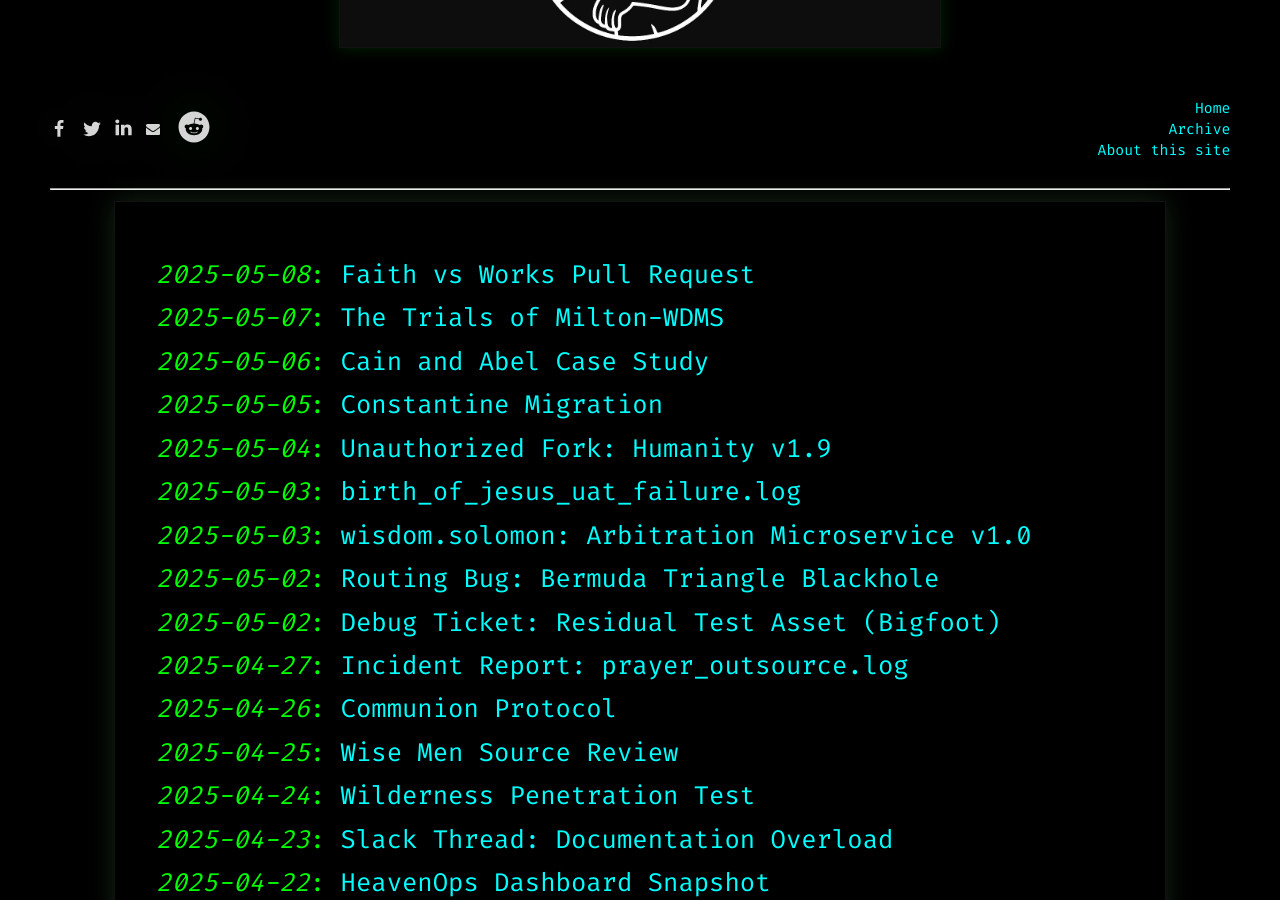
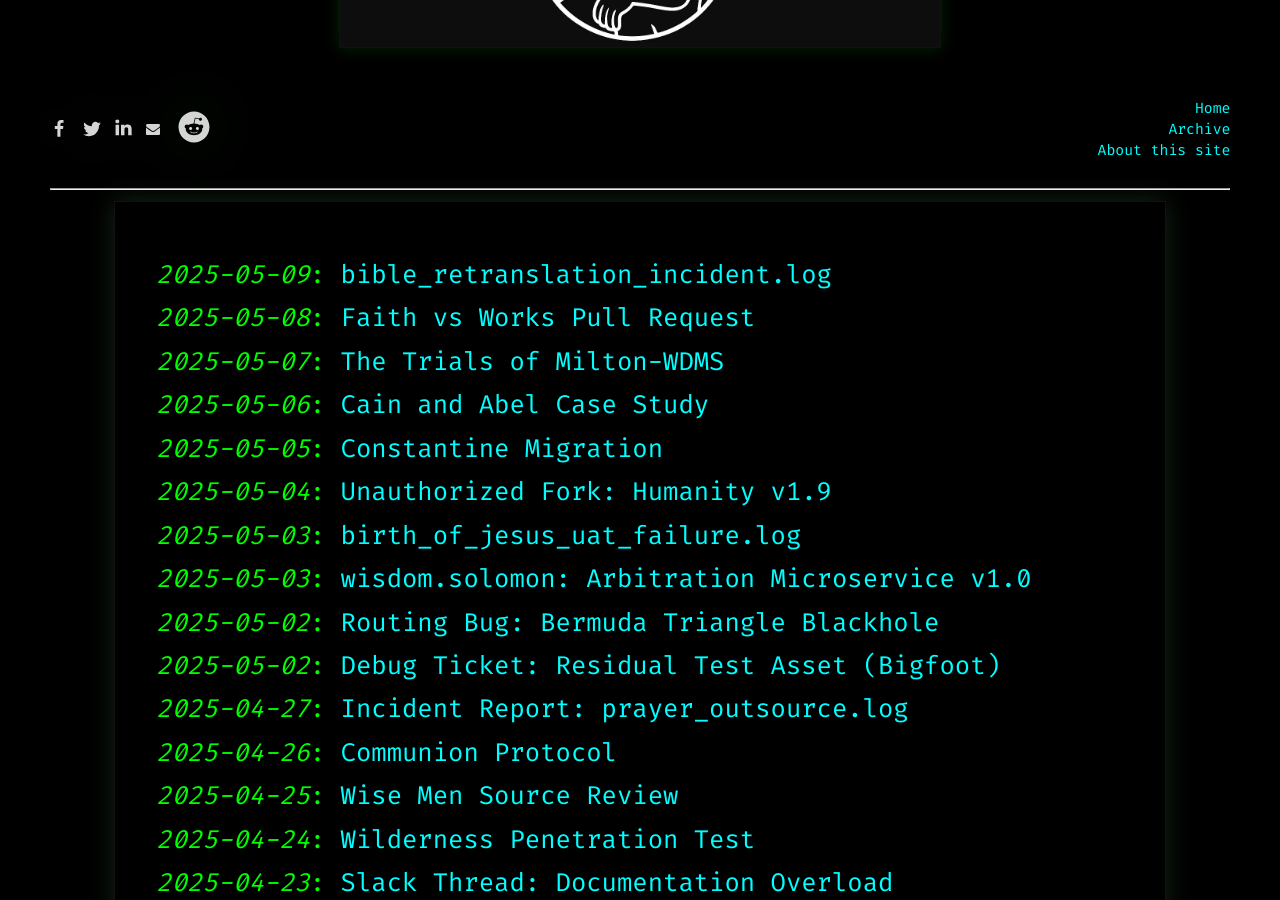
Before and after one commit to anthonypdawson/divine-devops-universe, a Jekyll site: the page built from index.md, in a window 1280 px wide and 900 px high, scrolled down 397 px. Built offline with Jekyll 4.4.1, drawn with Linux system fonts in a browser that asks for light colours.

Commit message:
Add Bible Retranslation Incident report: document unauthorized commits and inconsistencies in sacred text repository

```diff
--- a/_future/bible_retranslation_incident.md
+++ b/_posts/2025-05-09-bible_retranslation_incident.md
@@ -1,7 +1,7 @@
 ---
 layout: terminal_post
 title: "bible_retranslation_incident.log"
-date:
+date: 2025-05-09 10:00:00
 tags: [bible, chaos, divine-delegation, gabriel, git, incident, jesus, translation, uriel]
 ---
 
@@ -9,6 +9,7 @@
 
 Unauthorized commits, AI-generated scripture, and translator bribes have led to significant inconsistencies across regional Bible deployments.
 
+---
 # INCIDENT REPORT
 
 **Timestamp:** `[REDACTED]`
```
